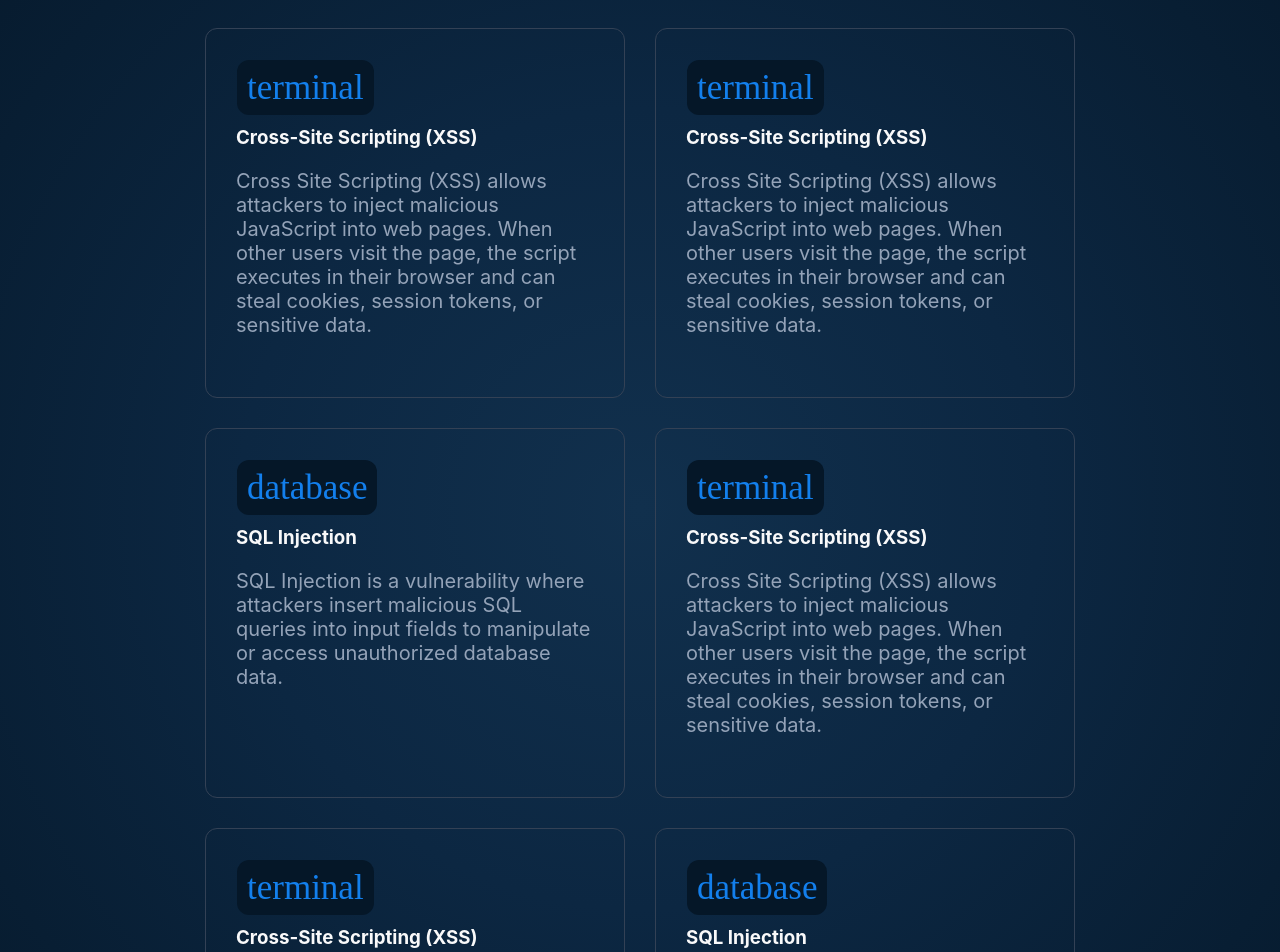
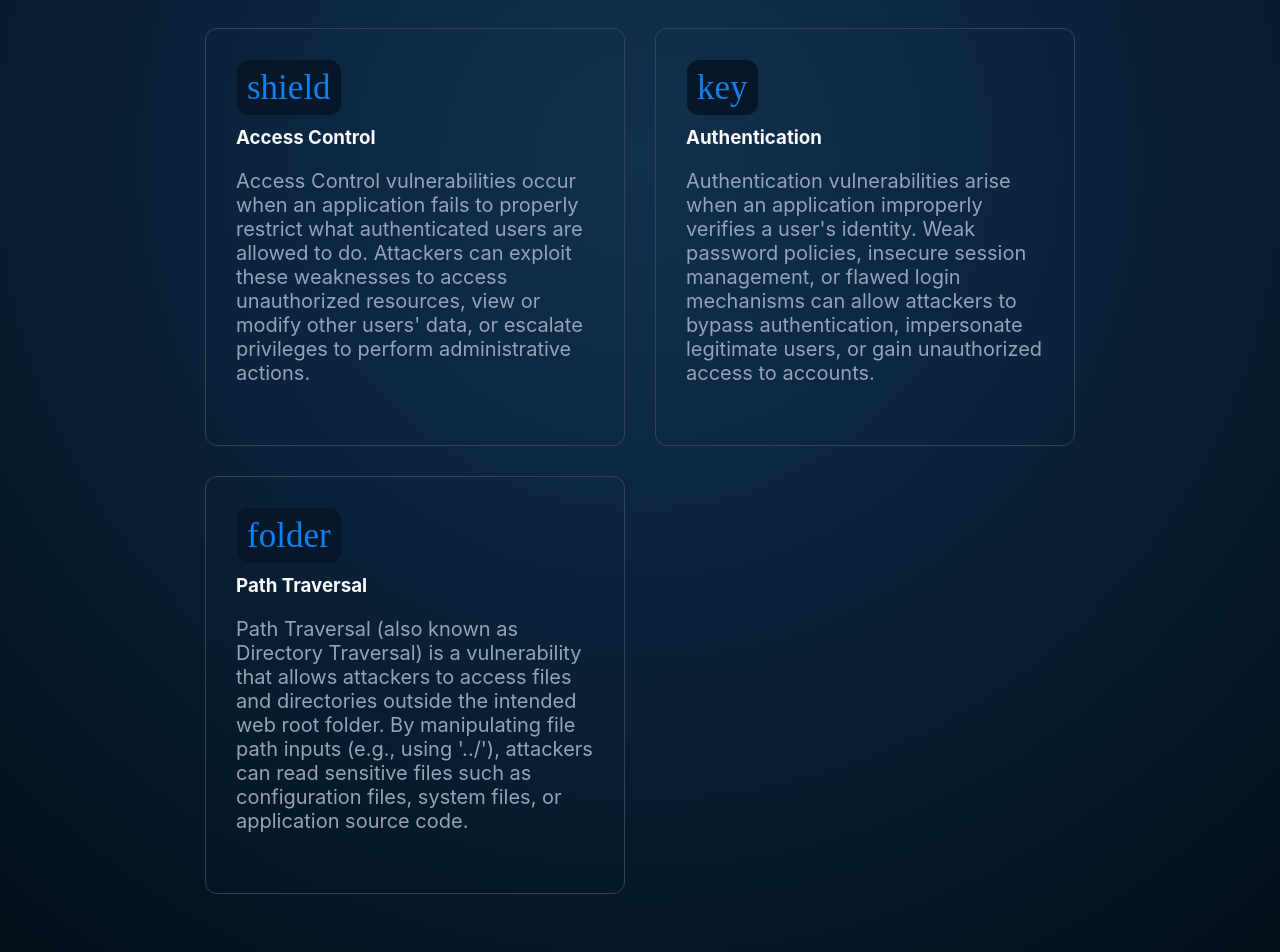
Before and after one commit to Cherry6628/RegExLab, a React (Vite) app in the folder Aran360/FrontEnd/: page /test in a window 1280 px wide. Shown: the part 660-1612 px from the top of the page. Built offline with nearby package versions, Linux system fonts and the light colour scheme; the HTML template or start-up script is replaced by a standard one; a web font is replaced by a local one.

Commit message:
Quiz Main page Edited

```diff
--- a/Aran360/FrontEnd/src/App.css
+++ b/Aran360/FrontEnd/src/App.css
@@ -51,10 +51,10 @@ body {
 
     --danger-red: var(--error-red);
 
+    --small-size: 13px;
     --label-size: 14px;
     --default-size: 16px;
     --semi-normal-size:20px;
-    --small-size: 13px;
     --normal-size: 20px;
     --semi-large-size: 28px;
     --large-size: 35px;
--- a/Aran360/FrontEnd/src/component/Quiz/QuizMain.jsx
+++ b/Aran360/FrontEnd/src/component/Quiz/QuizMain.jsx
@@ -4,6 +4,7 @@ import { useState } from "react";
 import QuizContainer from "./QuizContainer";
 import Header from "../Header/Header";
 export default function QuizMain() {
+
   const [display, setDisplay] = useState(0);
   return (
     <>
@@ -15,11 +16,10 @@ export default function QuizMain() {
           <main className="content">
             <h1>What would you like to focus on today?</h1>
             <p>
-                            Select a vulnerability domain to begin your
-                            interactive training session. Each
+              Select a vulnerability domain to begin your interactive training
+              session. Each
               <br />
-                            path contains hands-on labs and theoretical
-                            assessments.
+              path contains hands-on labs and theoretical assessments.
             </p>
             <div className="separate">
               <VulnerabilityTopic
@@ -34,41 +34,19 @@ export default function QuizMain() {
                 content="SQL Injection is a vulnerability where attackers insert malicious SQL queries into input fields to manipulate or access unauthorized database data."
               />
               <VulnerabilityTopic
-                                icon="terminal"
-                                heading="Cross-Site Scripting (XSS)"
-                                content="Cross Site Scripting (XSS) allows attackers to inject malicious JavaScript into web pages. When other users visit the page, the script executes in their browser and can steal cookies, session tokens, or sensitive data."
+                icon="shield"
+                heading="Access Control"
+                content="Access Control vulnerabilities occur when an application fails to properly restrict what authenticated users are allowed to do. Attackers can exploit these weaknesses to access unauthorized resources, view or modify other users' data, or escalate privileges to perform administrative actions."
               />
               <VulnerabilityTopic
-                                onClick={() => setDisplay(1)}
-                                icon="terminal"
-                                heading="Cross-Site Scripting (XSS)"
-                                content="Cross Site Scripting (XSS) allows attackers to inject malicious JavaScript into web pages. When other users visit the page, the script executes in their browser and can steal cookies, session tokens, or sensitive data."
+                icon="key"
+                heading="Authentication"
+                content="Authentication vulnerabilities arise when an application improperly verifies a user's identity. Weak password policies, insecure session management, or flawed login mechanisms can allow attackers to bypass authentication, impersonate legitimate users, or gain unauthorized access to accounts."
               />
               <VulnerabilityTopic
-                                icon="database"
-                                heading="SQL Injection"
-                                content="SQL Injection is a vulnerability where attackers insert malicious SQL queries into input fields to manipulate or access unauthorized database data."
-                            />
-                            <VulnerabilityTopic
-                                icon="terminal"
-                                heading="Cross-Site Scripting (XSS)"
-                                content="Cross Site Scripting (XSS) allows attackers to inject malicious JavaScript into web pages. When other users visit the page, the script executes in their browser and can steal cookies, session tokens, or sensitive data."
-                            />
-                            <VulnerabilityTopic
-                                onClick={() => setDisplay(1)}
-                                icon="terminal"
-                                heading="Cross-Site Scripting (XSS)"
-                                content="Cross Site Scripting (XSS) allows attackers to inject malicious JavaScript into web pages. When other users visit the page, the script executes in their browser and can steal cookies, session tokens, or sensitive data."
-                            />
-                            <VulnerabilityTopic
-                                icon="database"
-                                heading="SQL Injection"
-                                content="SQL Injection is a vulnerability where attackers insert malicious SQL queries into input fields to manipulate or access unauthorized database data."
-                            />
-                            <VulnerabilityTopic
-                                icon="terminal"
-                                heading="Cross-Site Scripting (XSS)"
-                                content="Cross Site Scripting (XSS) allows attackers to inject malicious JavaScript into web pages. When other users visit the page, the script executes in their browser and can steal cookies, session tokens, or sensitive data."
+                icon="folder"
+                heading="Path Traversal"
+                content="Path Traversal (also known as Directory Traversal) is a vulnerability that allows attackers to access files and directories outside the intended web root folder. By manipulating file path inputs (e.g., using '../'), attackers can read sensitive files such as configuration files, system files, or application source code."
               />
             </div>
           </main>
```
Lines whose indentation alone changed are shown as unchanged.
